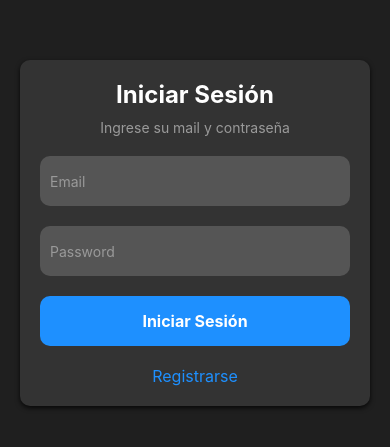
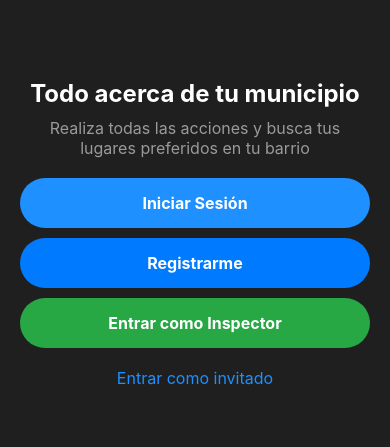
Before and after one commit to KanyeIsTheGoat/godio, a React Native app: screen /Welcome in a window 390 px wide. Shown: the part 189-636 px from the top of the page. Built offline with nearby package versions, Linux system fonts and the light colour scheme.

Commit message:
pantalla inspector y temporalmente boton para ingresar

```diff
--- a/App.js
+++ b/App.js
@@ -1,4 +1,4 @@
-import * as React from 'react';
+import React from 'react';
 import { NavigationContainer } from '@react-navigation/native';
 import { createStackNavigator } from '@react-navigation/stack';
 import HomeNavigator from './screens/HomeScreen';
@@ -14,9 +14,11 @@ import AddPromotionScreen from './screens/AddPromotionScreen';
 import UserInfoScreen from './screens/UserInfoScreen';
 import AddReclamoScreen from './screens/AddReclamoScreen';
 import AddDenunciaScreen from './screens/AddDenunciaScreen';
-import MisDenunciasScreen from './screens/MisDenunciasScren';
+import MisDenunciasScreen from './screens/MisDenunciasScreen';
 import MisReclamosScreen from './screens/MisReclamosScreen';
 import NotificationsScreen from './screens/NotificationsScreen';
+import WelcomeScreen from './screens/WelcomeScreen';
+import InspectorNavigator from './screens/InspectorScreen';
 
 const Stack = createStackNavigator();
 
@@ -24,7 +26,7 @@ export default function App() {
   return (
     <NavigationContainer>
       <Stack.Navigator
-        initialRouteName="Login"
+        initialRouteName="Welcome"
         screenOptions={{
           headerStyle: {
             backgroundColor: '#1F1F1F',
@@ -32,22 +34,24 @@ export default function App() {
           headerTintColor: '#FFFFFF',
         }}
       >
+        <Stack.Screen name="Welcome" component={WelcomeScreen} options={{ headerShown: false }} />
         <Stack.Screen name="Login" component={LoginScreen} options={{ headerShown: false }} />
-        <Stack.Screen name="Register" component={RegistrationScreen} options={{ title: 'Registrarse', headerShown: false }} />
-        <Stack.Screen name="Home" component={HomeNavigator} options={{ title: 'MuniAPP', headerShown: false }} />
-        <Stack.Screen name="Promociones" component={PromocionesScreen} options={{ title: 'Promociones' }} />
+        <Stack.Screen name="Register" component={RegistrationScreen} options={{ title: 'Register' }} />
+        <Stack.Screen name="Home" component={HomeNavigator} options={{ title: 'Home', headerShown: false }} />
+        <Stack.Screen name="Promociones" component={PromocionesScreen} options={{ title: 'Promotions' }} />
         <Stack.Screen name="Denuncias" component={DenunciasScreen} options={{ title: 'Denuncias' }} />
         <Stack.Screen name="Reclamos" component={ReclamosScreen} options={{ title: 'Reclamos' }} />
-        <Stack.Screen name="PromocionDetail" component={PromocionDetailScreen} options={{ title: 'Detalle' }} />
-        <Stack.Screen name="DenunciaDetail" component={DenunciaDetailScreen} options={{ title: 'Detalle' }} />
-        <Stack.Screen name="ReclamoDetail" component={ReclamoDetailScreen} options={{ title: 'Detalle' }} />
-        <Stack.Screen name="AddPromotion" component={AddPromotionScreen} options={{ title: 'Añadir Promocion' }} />
-        <Stack.Screen name="Profile" component={UserInfoScreen} options={{ title: 'Perfil' }} />
-        <Stack.Screen name="AddReclamo" component={AddReclamoScreen} options={{ title: 'Agregar Reclamo' }} />
-        <Stack.Screen name="AddDenuncia" component={AddDenunciaScreen} options={{ title: 'Agregar Denuncia' }} />
+        <Stack.Screen name="PromocionDetail" component={PromocionDetailScreen} options={{ title: 'Promotion Detail' }} />
+        <Stack.Screen name="DenunciaDetail" component={DenunciaDetailScreen} options={{ title: 'Denuncia Detail' }} />
+        <Stack.Screen name="ReclamoDetail" component={ReclamoDetailScreen} options={{ title: 'Reclamo Detail' }} />
+        <Stack.Screen name="AddPromotion" component={AddPromotionScreen} options={{ title: 'Add Promotion' }} />
+        <Stack.Screen name="Profile" component={UserInfoScreen} options={{ title: 'Profile' }} />
+        <Stack.Screen name="AddReclamo" component={AddReclamoScreen} options={{ title: 'Add Reclamo' }} />
+        <Stack.Screen name="AddDenuncia" component={AddDenunciaScreen} options={{ title: 'Add Denuncia' }} />
         <Stack.Screen name="MisDenuncias" component={MisDenunciasScreen} options={{ title: 'Mis Denuncias' }} />
         <Stack.Screen name="MisReclamos" component={MisReclamosScreen} options={{ title: 'Mis Reclamos' }} />
         <Stack.Screen name="Notifications" component={NotificationsScreen} options={{ title: 'Notificaciones' }} />
+        <Stack.Screen name="InspectorHome" component={InspectorNavigator} options={{ title: 'Inspector Home', headerShown: false }} />
       </Stack.Navigator>
     </NavigationContainer>
   );
--- a/package.json
+++ b/package.json
@@ -28,11 +28,14 @@
     "react-native-safe-area-context": "^4.10.1",
     "react-native-screens": "^3.31.1",
     "react-native-snap-carousel": "^3.9.1",
+    "react-native-svg": "^15.3.0",
     "react-native-vector-icons": "^10.1.0",
     "react-native-web": "~0.19.10"
   },
   "devDependencies": {
-    "@babel/core": "^7.20.0"
+    "@babel/core": "^7.20.0",
+    "babel-plugin-module-resolver": "^5.0.2",
+    "react-native-svg-transformer": "^1.4.0"
   },
   "private": true
 }
--- a/screens/HomeScreen.jsx
+++ b/screens/HomeScreen.jsx
@@ -1,4 +1,4 @@
-import React, { useState } from 'react';
+import React, { useState, useEffect } from 'react';
 import { View, Text, Image, TouchableOpacity, StyleSheet } from 'react-native';
 import { useNavigation } from '@react-navigation/native';
 import { createDrawerNavigator, DrawerContentScrollView, DrawerItemList } from '@react-navigation/drawer';
@@ -33,6 +33,18 @@ const CustomDrawerContent = (props) => {
 
 const HomeScreen = ({ navigation }) => {
   const [activeMenu, setActiveMenu] = useState('');
+  const [userName, setUserName] = useState(''); // Estado para almacenar el nombre del usuario
+
+  useEffect(() => {
+    // Simulación de obtención del nombre del usuario desde la base de datos
+    // Reemplazar esto con la lógica de obtención real de datos
+    const fetchUserName = async () => {
+      const fetchedName = 'Jane Doe'; // Supongamos que obtuvimos este nombre desde la base de datos
+      setUserName(fetchedName);
+    };
+
+    fetchUserName();
+  }, []);
 
   const handleMenuPress = (menu) => {
     setActiveMenu(menu);
@@ -51,10 +63,10 @@ const HomeScreen = ({ navigation }) => {
         </TouchableOpacity>
       </View>
       <View style={styles.content}>
-        <Text style={styles.welcomeMessage}>Municipalidad de San Isidro</Text>
+        <Text style={styles.welcomeMessage}>Bienvenido, {userName}</Text>
+        <Text style={styles.subtitle}>Municipalidad de San Isidro</Text>
         <Image source={require('../assets/municipio.jpg')} style={styles.image} />
       </View>
-
       <View style={styles.menu}>
         <TouchableOpacity
           style={[
@@ -115,6 +127,8 @@ const styles = StyleSheet.create({
     paddingTop: 50,
     fontSize: 18,
     color: '#FFFFFF',
+    fontWeight: 'bold',
+    fontFamily: 'Roboto-Bold', // Cambia esto a la fuente que deseas usar
   },
   content: {
     flex: 1,
@@ -123,6 +137,13 @@ const styles = StyleSheet.create({
     padding: 20,
   },
   welcomeMessage: {
+    fontSize: 24,
+    color: '#FFFFFF',
+    marginBottom: 10,
+    textAlign: 'center',
+    fontWeight: 'bold',
+  },
+  subtitle: {
     fontSize: 30,
     color: '#FFFFFF',
     marginBottom: 20,
--- /dev/null
+++ b/screens/InspectorScreen.jsx
@@ -0,0 +1,133 @@
+import React, { useState, useEffect } from 'react';
+import { View, Text, TouchableOpacity, StyleSheet } from 'react-native';
+import { createDrawerNavigator, DrawerContentScrollView, DrawerItemList } from '@react-navigation/drawer';
+import { useNavigation } from '@react-navigation/native';
+import Icon from 'react-native-vector-icons/Ionicons';
+
+const Drawer = createDrawerNavigator();
+
+const CustomDrawerContent = (props) => {
+  const navigation = useNavigation();
+
+  return (
+    <DrawerContentScrollView {...props} style={styles.drawerContent}>
+      <DrawerItemList {...props} />
+      <TouchableOpacity style={styles.drawerItem} onPress={() => navigation.navigate('AddReclamo')}>
+        <Text style={styles.drawerLabel}>Añadir Reclamo</Text>
+      </TouchableOpacity>
+      <TouchableOpacity style={styles.drawerItem} onPress={() => navigation.navigate('Login')}>
+        <Text style={styles.drawerLabel}>Cerrar Sesión</Text>
+      </TouchableOpacity>
+    </DrawerContentScrollView>
+  );
+};
+
+const InspectorHomeScreen = ({ navigation }) => {
+  const [userName, setUserName] = useState(''); // Este estado almacenará el nombre del usuario
+
+  useEffect(() => {
+    // Simulación de la obtención del nombre del usuario desde la base de datos
+    // Reemplazar esto con la lógica de obtención real de datos
+    const fetchUserName = async () => {
+      const fetchedName = 'John Doe'; // Supongamos que obtuvimos este nombre desde la base de datos
+      setUserName(fetchedName);
+    };
+
+    fetchUserName();
+  }, []);
+
+  return (
+    <View style={styles.container}>
+      <View style={styles.header}>
+        <TouchableOpacity onPress={() => navigation.openDrawer()}>
+          <Icon name="menu" size={30} color="#FFFFFF" />
+        </TouchableOpacity>
+        <Text style={styles.headerTitle}>Inspector Home</Text>
+        <TouchableOpacity onPress={() => navigation.navigate('Notifications')}>
+          <Icon name="notifications" size={30} color="#FFFFFF" />
+        </TouchableOpacity>
+      </View>
+      <View style={styles.content}>
+        <Text style={styles.welcomeMessage}>Bienvenido Inspector {userName}</Text>
+      </View>
+      <View style={styles.menu}>
+        <TouchableOpacity
+          style={styles.menuItem}
+          onPress={() => navigation.navigate('AddReclamo')}
+        >
+          <Icon name="document-text" size={30} color="#FFFFFF" />
+          <Text style={styles.menuLabel}>Añadir Reclamo</Text>
+        </TouchableOpacity>
+      </View>
+    </View>
+  );
+};
+
+const InspectorNavigator = () => {
+  return (
+    <Drawer.Navigator drawerContent={(props) => <CustomDrawerContent {...props} />} screenOptions={{ drawerStyle: styles.drawerStyle }}>
+      <Drawer.Screen name="InspectorHome" component={InspectorHomeScreen} options={{ headerShown: false }} />
+    </Drawer.Navigator>
+  );
+};
+
+const styles = StyleSheet.create({
+  container: {
+    flex: 1,
+    backgroundColor: '#1F1F1F',
+  },
+  header: {
+    flexDirection: 'row',
+    justifyContent: 'space-between',
+    alignItems: 'center',
+    padding: 20,
+    backgroundColor: '#333333',
+  },
+  headerTitle: {
+    fontSize: 18,
+    fontWeight: 'bold',
+    color: '#FFFFFF',
+  },
+  content: {
+    flex: 1,
+    justifyContent: 'center',
+    alignItems: 'center',
+  },
+  welcomeMessage: {
+    fontSize: 24,
+    color: '#FFFFFF',
+    marginBottom: 20,
+  },
+  menu: {
+    flexDirection: 'row',
+    justifyContent: 'space-around',
+    padding: 20,
+    backgroundColor: '#333333',
+  },
+  menuItem: {
+    justifyContent: 'center',
+    alignItems: 'center',
+    padding: 10,
+    borderRadius: 10,
+  },
+  menuLabel: {
+    color: '#FFFFFF',
+    fontSize: 16,
+    marginTop: 5,
+  },
+  drawerContent: {
+    backgroundColor: '#1F1F1F',
+  },
+  drawerItem: {
+    padding: 15,
+  },
+  drawerLabel: {
+    color: '#FFFFFF',
+    fontSize: 16,
+  },
+  drawerStyle: {
+    backgroundColor: '#1F1F1F',
+  },
+});
+
+export default InspectorNavigator;
--- /dev/null
+++ b/screens/WelcomeScreen.jsx
@@ -0,0 +1,103 @@
+import React from 'react';
+import { View, Text, TouchableOpacity, StyleSheet } from 'react-native';
+
+const WelcomeScreen = ({ navigation }) => {
+  return (
+    <View style={styles.container}>
+      <View style={styles.contentContainer}>
+        <Text style={styles.title}>Todo acerca de tu municipio</Text>
+        <Text style={styles.subtitle}>Realiza todas las acciones y busca tus lugares preferidos en tu barrio</Text>
+        <TouchableOpacity style={styles.button} onPress={() => navigation.navigate('Login')}>
+          <Text style={styles.buttonText}>Iniciar Sesión</Text>
+        </TouchableOpacity>
+        <TouchableOpacity style={styles.registerButton} onPress={() => navigation.navigate('Register')}>
+          <Text style={styles.registerButtonText}>Registrarme</Text>
+        </TouchableOpacity>
+        <TouchableOpacity style={styles.inspectorButton} onPress={() => navigation.navigate('InspectorHome')}>
+          <Text style={styles.inspectorButtonText}>Entrar como Inspector</Text>
+        </TouchableOpacity>
+        <TouchableOpacity onPress={() => navigation.navigate('Home')}>
+          <Text style={styles.guestText}>Entrar como invitado</Text>
+        </TouchableOpacity>
+      </View>
+    </View>
+  );
+};
+
+const styles = StyleSheet.create({
+  container: {
+    flex: 1,
+    justifyContent: 'center',
+    alignItems: 'center',
+    backgroundColor: '#1F1F1F',
+    padding: 20,
+  },
+  contentContainer: {
+    flex: 1,
+    justifyContent: 'center',
+    alignItems: 'center',
+  },
+  title: {
+    fontSize: 24,
+    fontWeight: 'bold',
+    color: '#FFFFFF',
+    textAlign: 'center',
+    marginBottom: 10,
+  },
+  subtitle: {
+    fontSize: 16,
+    color: '#9A9A9A',
+    textAlign: 'center',
+    marginBottom: 20,
+  },
+  button: {
+    backgroundColor: '#1E90FF',
+    paddingVertical: 15,
+    paddingHorizontal: 30,
+    borderRadius: 100,
+    marginBottom: 10,
+    width: '100%',
+  },
+  buttonText: {
+    color: '#FFFFFF',
+    textAlign: 'center',
+    fontSize: 16,
+    fontWeight: 'bold',
+  },
+  registerButton: {
+    backgroundColor: '#007BFF',
+    paddingVertical: 15,
+    paddingHorizontal: 15,
+    borderRadius: 100,
+    marginBottom: 10,
+    width: '100%',
+  },
+  registerButtonText: {
+    color: '#FFFFFF',
+    textAlign: 'center',
+    fontSize: 16,
+    fontWeight: 'bold',
+  },
+  inspectorButton: {
+    backgroundColor: '#28A745',
+    paddingVertical: 15,
+    paddingHorizontal: 15,
+    borderRadius: 100,
+    marginBottom: 10,
+    width: '100%',
+  },
+  inspectorButtonText: {
+    color: '#FFFFFF',
+    textAlign: 'center',
+    fontSize: 16,
+    fontWeight: 'bold',
+  },
+  guestText: {
+    color: '#1E90FF',
+    textAlign: 'center',
+    fontSize: 16,
+    marginTop: 10,
+  },
+});
+
+export default WelcomeScreen;
```
Also changed, not shown: screens/MisDenunciasScreen.jsx (renamed from screens/MisDenunciasScren.jsx), 1 other file (tests, documents, lock files or other folders).
